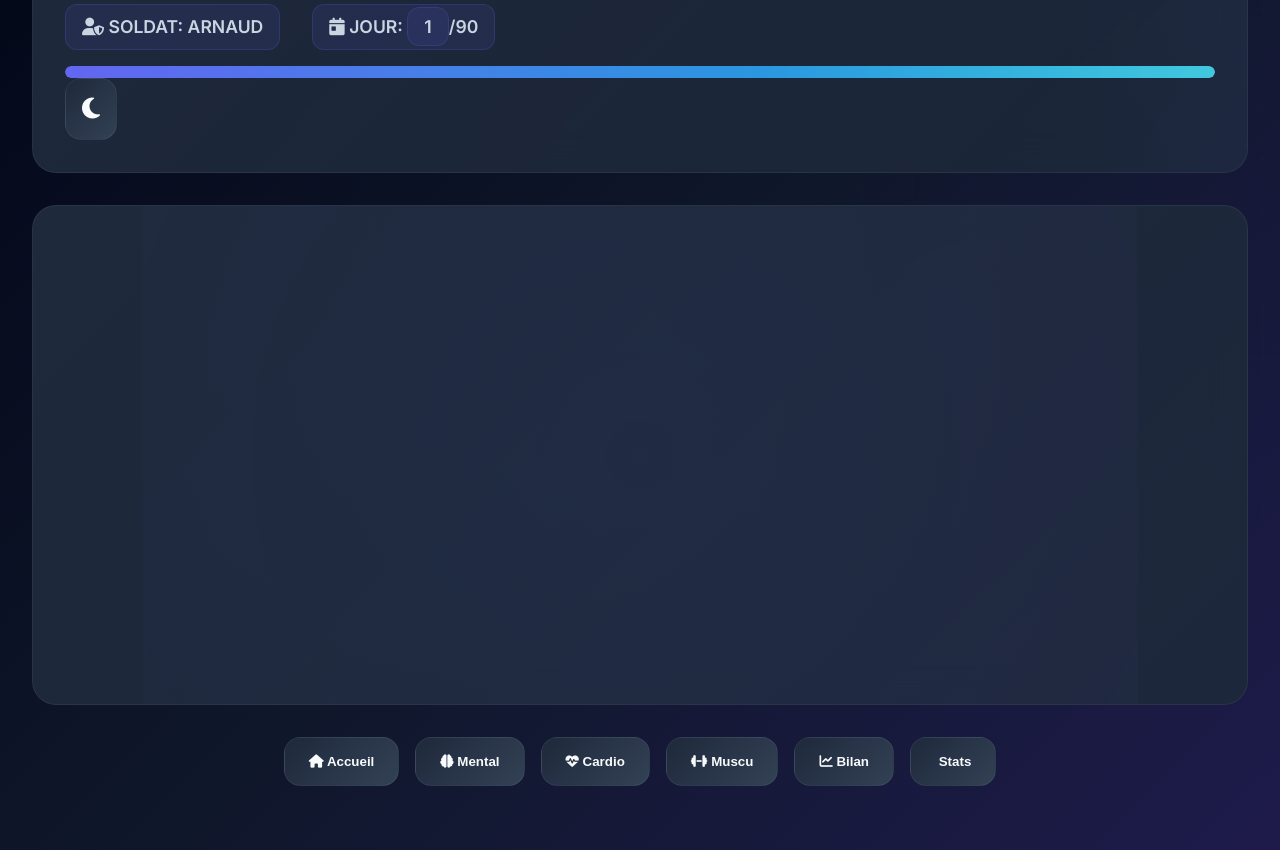
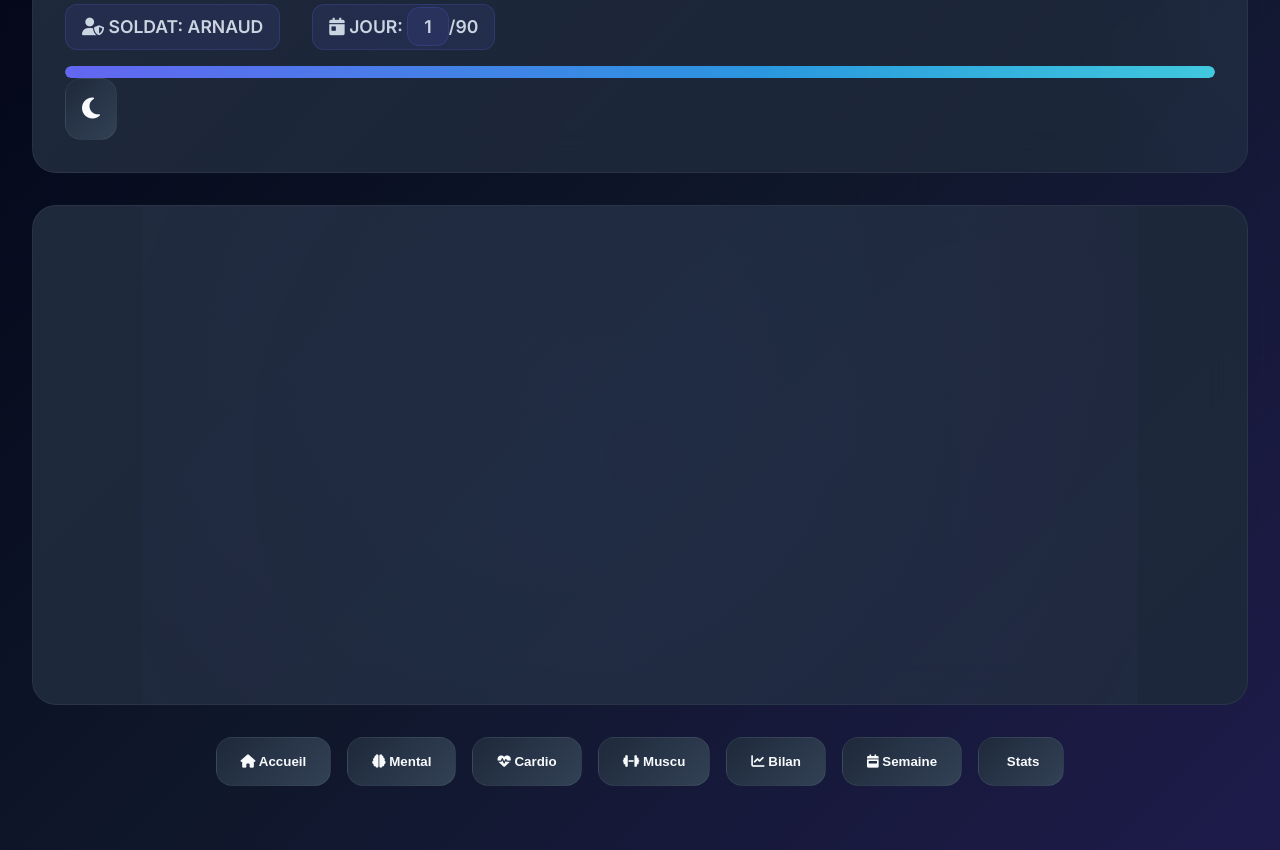
Before and after one commit to acnlx/cockpit-combat, a plain HTML site: page index.html in a window 1280 px wide. Shown: the part 154-1004 px from the top of the page. Drawn offline with nearby package versions, Linux system fonts and the light colour scheme.

Commit message:
index.html

```diff
--- a/index.html
+++ b/index.html
@@ -35,7 +35,6 @@
         </main>
 
         <!-- Navigation rapide moderne -->
-        <!-- Navigation rapide moderne -->
         <nav class="quick-nav">
             <button class="nav-btn" data-check="home">
                 <span><i class="fas fa-home"></i> Accueil</span>
@@ -52,11 +51,13 @@
             <button class="nav-btn" data-check="bilan">
                 <span><i class="fas fa-chart-line"></i> Bilan</span>
             </button>
+            <button class="nav-btn" data-check="semaine">
+                <span><i class="fas fa-calendar-week"></i> Semaine</span>
+            </button>
             <button class="nav-btn" data-check="stats">
                 <span><i class="fas fa-analytics"></i> Stats</span>
             </button>
         </nav>
-
 
         <!-- Zone de feedback IA -->
         <div class="ai-feedback" id="aiFeedback">
@@ -77,6 +78,7 @@
         </div>
     </div>
 
+    <script src="js/persistent-memory.js"></script>
     <script src="js/github-api.js"></script>
     <script src="js/chatgpt-api.js"></script>
     <script src="js/charts.js"></script>
```
Lines whose indentation alone changed are shown as unchanged.
